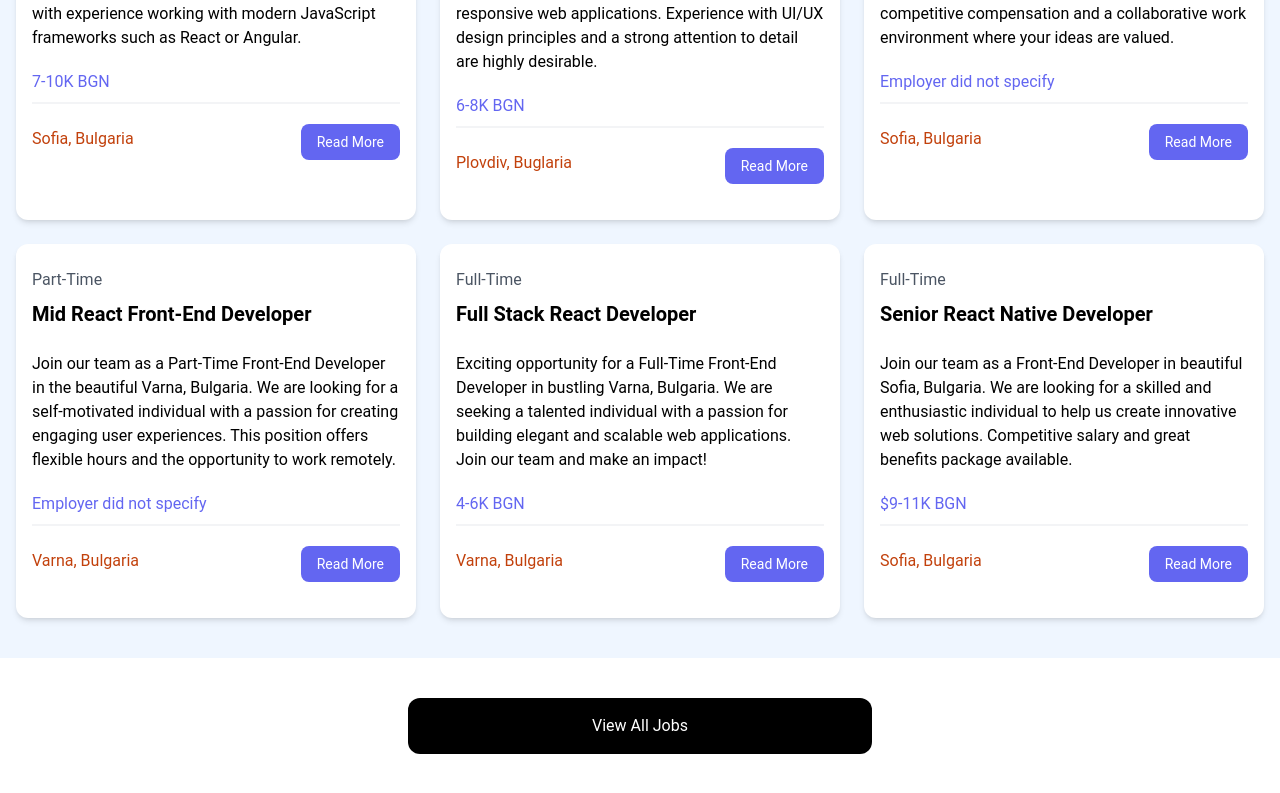
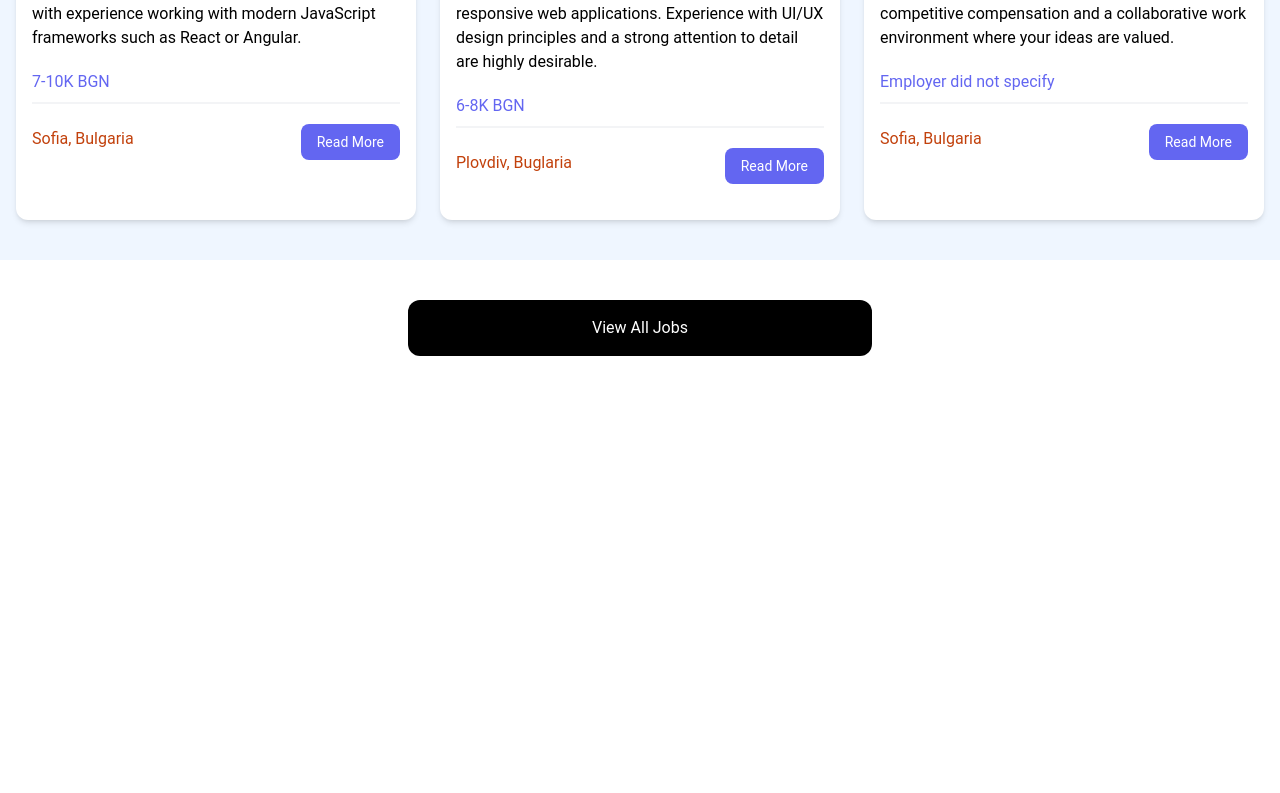
Before and after one commit to kachamachkov/React-Job-Board, a React (Vite) app in the folder client/: page / in a window 1280 px wide. Shown: the part 887-1680 px from the top of the page. After the commit the page ends 1283 px from the top, so only its background shows below. Built offline with nearby package versions, Linux system fonts and the light colour scheme.

Commit message:
Add router, render 3 jobs at home page

```diff
--- a/client/src/App.jsx
+++ b/client/src/App.jsx
@@ -2,6 +2,9 @@
 import Hero from './components/Hero';
 import HomeCards from './components/HomeCards';
 import JobListings from './components/JobListings';
+
+import { Route, Routes } from 'react-router-dom';
+import ViewAllJobs from './components/ViewAllJobs';
 
 function App() {
   return (
@@ -10,16 +13,7 @@
       <Hero />
       <HomeCards />
       <JobListings />
-
-
-      <section className="m-auto max-w-lg my-10 px-6">
-        <a
-          href="jobs.html"
-          className="block bg-black text-white text-center py-4 px-6 rounded-xl hover:bg-gray-700"
-        >
-          View All Jobs
-        </a>
-      </section>
+      <ViewAllJobs />
     </>
   );
 }
--- /dev/null
+++ b/client/src/components/JobListing.jsx
@@ -0,0 +1,40 @@
+const JobListing = ({ job }) => {
+  return (
+    <div className="bg-white rounded-xl shadow-md relative">
+      <div className="p-4">
+        <div className="mb-6">
+          <div className="text-gray-600 my-2">
+            {job.type}
+          </div>
+          <h3 className="text-xl font-bold">
+            {job.title}
+          </h3>
+        </div>
+
+        <div className="mb-5">
+          {job.description}
+        </div>
+
+        <h3 className="text-indigo-500 mb-2">
+          {job.salary}
+        </h3>
+
+        <div className="border border-gray-100 mb-5"></div>
+
+        <div className="flex flex-col lg:flex-row justify-between mb-4">
+          <div className="text-orange-700 mb-3">
+            <i className="fa-solid fa-location-dot text-lg"></i>
+            {job.location}
+          </div>
+          <a
+            href={`/job/${job.id}`}
+            className="h-[36px] bg-indigo-500 hover:bg-indigo-600 text-white px-4 py-2 rounded-lg text-center text-sm"
+          >
+            Read More
+          </a>
+        </div>
+      </div>
+    </div>
+  );
+};
+export default JobListing;
--- a/client/src/components/JobListings.jsx
+++ b/client/src/components/JobListings.jsx
@@ -1,8 +1,8 @@
 import jobs from '../jobs.json';
+import JobListing from './JobListing';
 
 const JobListings = () => {
-
-
+  const recentJobs = jobs.slice(0, 3);
   return (
     <section className="bg-blue-50 px-4 py-10">
       <div className="container-xl lg:container m-auto">
@@ -10,42 +10,8 @@
           Browse Jobs
         </h2>
         <div className="grid grid-cols-1 md:grid-cols-3 gap-6">
-          {jobs.map((job) => (
-            <div className="bg-white rounded-xl shadow-md relative">
-              <div className="p-4">
-                <div className="mb-6">
-                  <div className="text-gray-600 my-2">
-                    {job.type}
-                  </div>
-                  <h3 className="text-xl font-bold">
-                    {job.title}
-                  </h3>
-                </div>
-
-                <div className="mb-5">
-                  {job.description}
-                </div>
-
-                <h3 className="text-indigo-500 mb-2">
-                  {job.salary}
-                </h3>
-
-                <div className="border border-gray-100 mb-5"></div>
-
-                <div className="flex flex-col lg:flex-row justify-between mb-4">
-                  <div className="text-orange-700 mb-3">
-                    <i className="fa-solid fa-location-dot text-lg"></i>
-                    {job.location}
-                  </div>
-                  <a
-                    href="job.html"
-                    className="h-[36px] bg-indigo-500 hover:bg-indigo-600 text-white px-4 py-2 rounded-lg text-center text-sm"
-                  >
-                    Read More
-                  </a>
-                </div>
-              </div>
-            </div>
+          {recentJobs.map((job) => (
+            <JobListing key={job.id} job={job} />
 
           ))}
 
--- /dev/null
+++ b/client/src/components/ViewAllJobs.jsx
@@ -0,0 +1,13 @@
+const ViewAllJobs = () => {
+  return (
+    <section className="m-auto max-w-lg my-10 px-6">
+      <a
+        href='/jobs'
+        className="block bg-black text-white text-center py-4 px-6 rounded-xl hover:bg-gray-700"
+      >
+        View All Jobs
+      </a>
+    </section>
+  );
+};
+export default ViewAllJobs;
```
